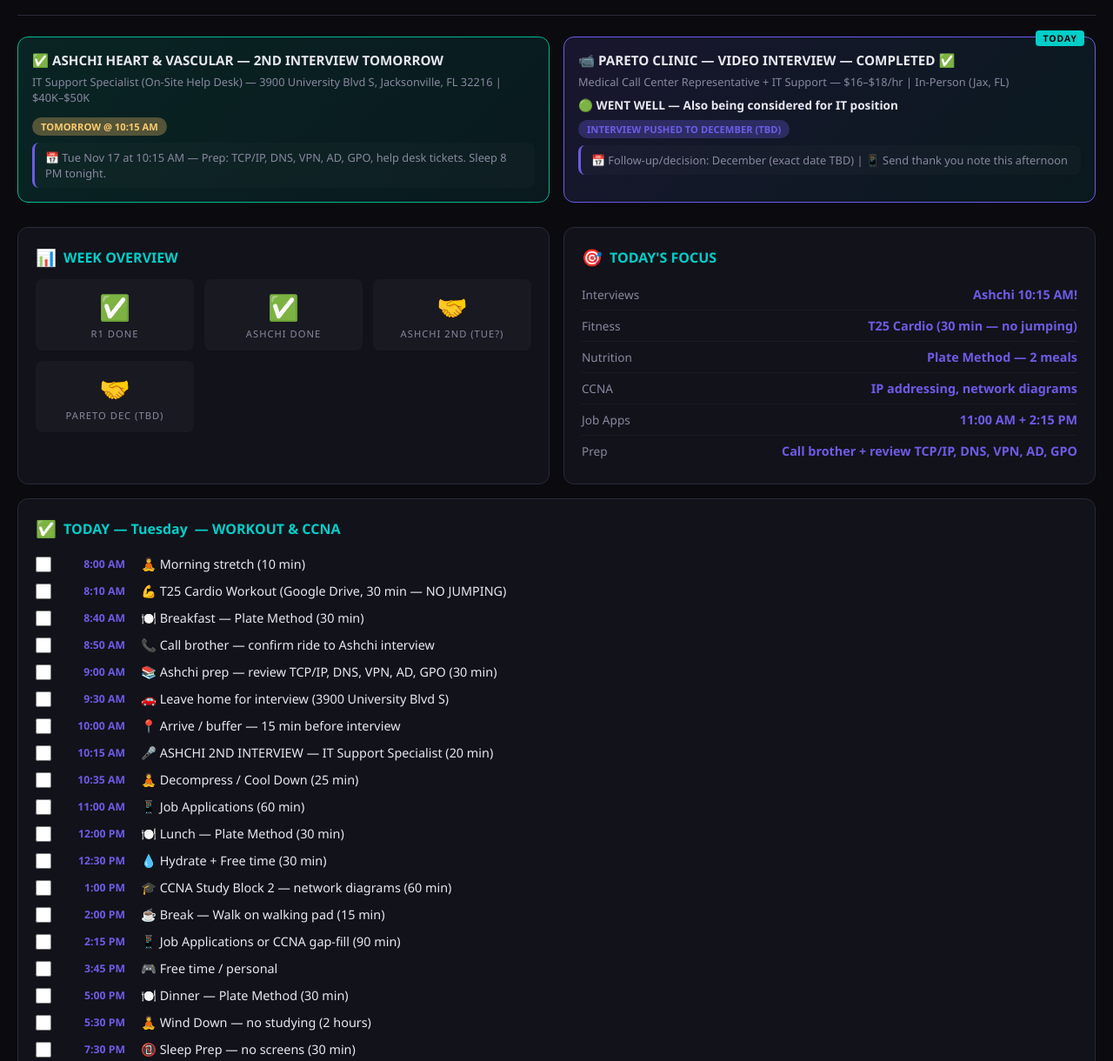
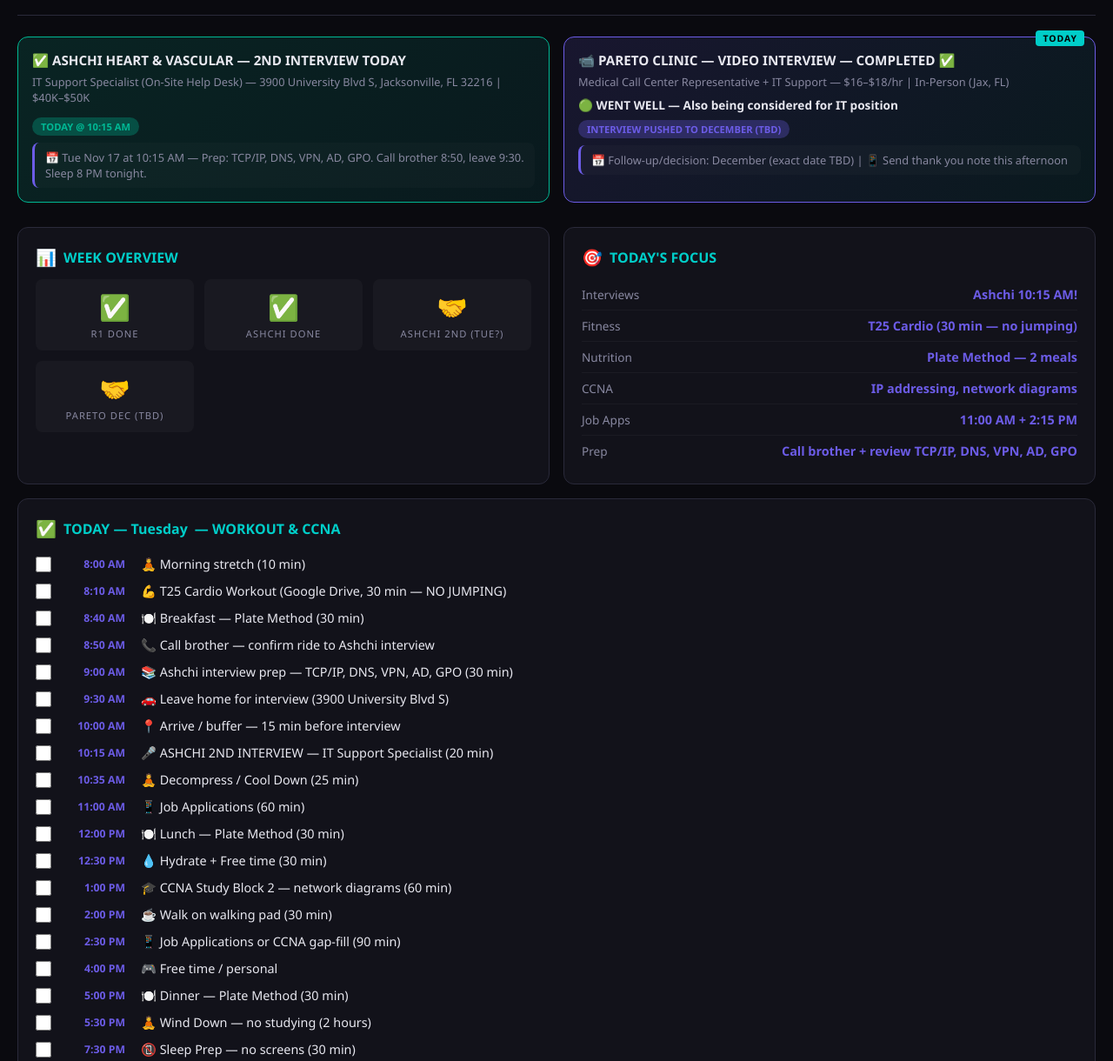
Before and after one commit to dgwinimprove/dashboard, a plain HTML site: page index.html in a window 1280 px wide. Shown: the part 80-1300 px from the top of the page at 87% size. Drawn offline with Linux system fonts and the light colour scheme.

Commit message:
Daily sync: Tue Nov 17 — Ashchi interview day, correct times, CCNA schedule update

```diff
--- a/index.html
+++ b/index.html
@@ -102,10 +102,10 @@ body{font-family:'Segoe UI',system-ui,-apple-system,sans-serif;background:var(--
 <div class="grid">
 
 <div class="interview-card" style="border-color:var(--success);background:linear-gradient(135deg,rgba(0,184,148,.15),rgba(0,206,201,.08))">
-<h3>✅ ASHCHI HEART & VASCULAR — 2ND INTERVIEW TOMORROW</h3>
+<h3>✅ ASHCHI HEART & VASCULAR — 2ND INTERVIEW TODAY</h3>
 <div class="meta">IT Support Specialist (On-Site Help Desk) — 3900 University Blvd S, Jacksonville, FL 32216 | $40K–$50K</div>
-<div class="status" style="display:inline-block;padding:3px 10px;border-radius:20px;font-size:.7em;font-weight:700;background:rgba(253,203,110,.3);color:var(--warning);margin-top:6px">TOMORROW @ 10:15 AM</div>
-<div class="note" style="margin-top:8px">📅 Tue Nov 17 at 10:15 AM — Prep: TCP/IP, DNS, VPN, AD, GPO, help desk tickets. Sleep 8 PM tonight.</div>
+<div class="status" style="display:inline-block;padding:3px 10px;border-radius:20px;font-size:.7em;font-weight:700;background:rgba(0,184,148,.3);color:var(--success);margin-top:6px">TODAY @ 10:15 AM</div>
+<div class="note" style="margin-top:8px">📅 Tue Nov 17 at 10:15 AM — Prep: TCP/IP, DNS, VPN, AD, GPO. Call brother 8:50, leave 9:30. Sleep 8 PM tonight.</div>
 </div>
 
 <!-- Cook — REMOVED (looking forward) -->
@@ -207,7 +207,7 @@ Send a thank-you follow-up email to Pareto while waiting for the December date:
 <div class="grid">
 <div class="card full-width">
 <h2><span class="icon">🎓</span> CCNA 200-301 — 12-WEEK ROADMAP TO JANUARY</h2>
-<div style="font-size:.8em;color:var(--muted);margin-bottom:8px">Target: Pass exam by Jan 31, 2027 | Started: Nov 10 | Current: Week 2 — Mon Nov 16</div>
+<div style="font-size:.8em;color:var(--muted);margin-bottom:8px">Target: Pass exam by Jan 31, 2027 | Started: Nov 10 | Current: Week 2 — Tue Nov 17</div>
 
 <!-- Domain progress bars -->
 <div style="margin-bottom:12px">
@@ -239,12 +239,8 @@ Send a thank-you follow-up email to Pareto while waiting for the December date:
 <!-- Weekly breakdown -->
 <div style="font-size:.85em;color:var(--accent2);font-weight:600;margin-bottom:8px">📅 THIS WEEK'S PLAN:</div>
 
-<div class="milestone" style="border-left:4px solid var(--accent2);font-weight:700;overflow:visible"><span class="week">Mon Nov 16</span> 🔵 TODAY — Week 2 START — Ethernet, IP addressing, subnetting, network diagrams, copper cabling + Dumbbell Workout</div>
-<div class="milestone" style="opacity:.5;text-decoration:line-through;overflow:visible"><span class="week">Sun Nov 15</span> ✅ DONE — Review Week 1 + Week 2 preview videos. Packet Tracer lab practice.</div>
-<div class="milestone" style="opacity:.5;text-decoration:line-through;overflow:visible"><span class="week">Sat Nov 14</span> ✅ DONE — CCNA Block 4: Switch Ports, CAM Tables, CDP, LLDP</div>
-<div class="milestone" style="opacity:.5;text-decoration:line-through;overflow:visible"><span class="week">Fri Nov 13</span> ✅ DONE — CCNA Block 3: Fiber Optics, Cables, MAC addresses, Switches</div>
-<div class="milestone" style="overflow:visible"><span class="week">Tue Nov 17</span> 📹 ASHCHI 2ND INTERVIEW (TBD) + T25 Cardio + CCNA IP addressing, network diagrams</div>
-<div class="milestone" style="overflow:visible"><span class="week">Wed Nov 18</span> 💪 Dumbbell Full Body + CCNA prep on off-hours</div>
+<div class="milestone" style="opacity:.5;text-decoration:line-through;overflow:visible"><span class="week">Mon Nov 16</span> ✅ DONE — Week 2 START — Ethernet, IP addressing, subnetting, network diagrams, copper cabling + Dumbbell Workout</div>
+<div class="milestone" style="border-left:4px solid var(--accent2);font-weight:700;overflow:visible"><span class="week">Tue Nov 17</span> 🟢 TODAY — Ashchi 2nd Interview (10:15 AM) + CCNA network diagrams + T25 Cardio</div>
 <div class="milestone" style="overflow:visible"><span class="week">Sat Nov 22</span> 🧪 Weekly review — weak areas, practice tests, lab exercises</div>
 </div>
 
@@ -255,7 +251,7 @@ Send a thank-you follow-up email to Pareto while waiting for the December date:
 🔑 <strong>Key rule:</strong> Subnetting practice EVERY day until automatic. This is the #1 skill tested.<br>
 🖥️ <strong>Lab goal:</strong> 8–10 hours per week minimum. Use Packet Tracer for hands-on practice.<br>
 📊 <strong>Candidates who lab 8+ hrs/week pass at 78%. Those who skip labs pass at 39%.</strong><br>
-💡 <strong>Tonight (Tue Nov 17):</strong> Ashchi 2nd Interview at 10:15 AM. Prep: TCP/IP, DNS, VPN, AD, GPO. CCNA: 9:10 AM (50 min) + 1:00 PM (60 min). Job apps: 11:00 AM + 2:30 PM. Sleep: 8 PM. Week 2 begins.
+💡 <strong>Tonight (Tue Nov 17):</strong> Ashchi 2nd Interview at 10:15 AM. Prep: TCP/IP, DNS, VPN, AD, GPO. CCNA: 1:00 PM (60 min). Job apps: 11:00 AM + 2:30 PM. Sleep: 8 PM.
 </div>
 </div>
 </div>
@@ -401,9 +397,9 @@ const schedules = {
       {time:'12:00 PM',task:'🍽️ Lunch — Plate Method (30 min)'},
       {time:'12:30 PM',task:'💧 Hydrate + Free time (30 min)'},
       {time:'1:00 PM',task:'🎓 CCNA Study Block 3 — copper cabling, MAC addresses (60 min)'},
-      {time:'2:00 PM',task:'☕ Break — Walk on walking pad (15 min)'},
-      {time:'2:15 PM',task:'📱 Job Applications or CCNA gap-fill (90 min)'},
-      {time:'3:45 PM',task:'🎮 Free time / personal'},
+      {time:'2:00 PM',task:'☕ Walk on walking pad (30 min)'},
+      {time:'2:30 PM',task:'📱 Job Applications or CCNA gap-fill (90 min)'},
+      {time:'4:00 PM',task:'🎮 Free time / personal'},
       {time:'5:00 PM',task:'🍽️ Dinner — Plate Method (30 min)'},
       {time:'5:30 PM',task:'🧘 Wind Down — no studying (2 hours)'},
       {time:'7:30 PM',task:'📵 Sleep Prep — no screens (30 min)'},
@@ -425,7 +421,7 @@ const schedules = {
       {time:'8:10 AM',task:'💪 T25 Cardio Workout (Google Drive, 30 min — NO JUMPING)'},
       {time:'8:40 AM',task:'🍽️ Breakfast — Plate Method (30 min)'},
       {time:'8:50 AM',task:'📞 Call brother — confirm ride to Ashchi interview'},
-      {time:'9:00 AM',task:'📚 Ashchi prep — review TCP/IP, DNS, VPN, AD, GPO (30 min)'},
+      {time:'9:00 AM',task:'📚 Ashchi interview prep — TCP/IP, DNS, VPN, AD, GPO (30 min)'},
       {time:'9:30 AM',task:'🚗 Leave home for interview (3900 University Blvd S)'},
       {time:'10:00 AM',task:'📍 Arrive / buffer — 15 min before interview'},
       {time:'10:15 AM',task:'🎤 ASHCHI 2ND INTERVIEW — IT Support Specialist (20 min)'},
@@ -434,9 +430,9 @@ const schedules = {
       {time:'12:00 PM',task:'🍽️ Lunch — Plate Method (30 min)'},
       {time:'12:30 PM',task:'💧 Hydrate + Free time (30 min)'},
       {time:'1:00 PM',task:'🎓 CCNA Study Block 2 — network diagrams (60 min)'},
-      {time:'2:00 PM',task:'☕ Break — Walk on walking pad (15 min)'},
-      {time:'2:15 PM',task:'📱 Job Applications or CCNA gap-fill (90 min)'},
-      {time:'3:45 PM',task:'🎮 Free time / personal'},
+      {time:'2:00 PM',task:'☕ Walk on walking pad (30 min)'},
+      {time:'2:30 PM',task:'📱 Job Applications or CCNA gap-fill (90 min)'},
+      {time:'4:00 PM',task:'🎮 Free time / personal'},
       {time:'5:00 PM',task:'🍽️ Dinner — Plate Method (30 min)'},
       {time:'5:30 PM',task:'🧘 Wind Down — no studying (2 hours)'},
       {time:'7:30 PM',task:'📵 Sleep Prep — no screens (30 min)'},
@@ -463,9 +459,9 @@ const schedules = {
       {time:'12:00 PM',task:'🍽️ Lunch — Plate Method (30 min)'},
       {time:'12:30 PM',task:'💧 Hydrate + Free time (30 min)'},
       {time:'1:00 PM',task:'🎓 CCNA Study Block 3 — MAC addresses, switches (60 min)'},
-      {time:'2:00 PM',task:'☕ Break — Walk on walking pad (15 min)'},
-      {time:'2:15 PM',task:'📱 Job Applications or CCNA gap-fill (90 min)'},
-      {time:'3:45 PM',task:'🎮 Free time / personal'},
+      {time:'2:00 PM',task:'☕ Walk on walking pad (30 min)'},
+      {time:'2:30 PM',task:'📱 Job Applications or CCNA gap-fill (90 min)'},
+      {time:'4:00 PM',task:'🎮 Free time / personal'},
       {time:'5:00 PM',task:'🍽️ Dinner — Plate Method (30 min)'},
       {time:'5:30 PM',task:'🧘 Wind Down — no studying (2 hours)'},
       {time:'7:30 PM',task:'📵 Sleep Prep — no screens (30 min)'},
@@ -492,9 +488,9 @@ const schedules = {
       {time:'12:00 PM',task:'🍽️ Lunch — Plate Method (30 min)'},
       {time:'12:30 PM',task:'💧 Hydrate + Free time (30 min)'},
       {time:'1:00 PM',task:'🎓 CCNA Study Block 3 — Packet Tracer lab (60 min)'},
-      {time:'2:00 PM',task:'☕ Break — Walk on walking pad (15 min)'},
-      {time:'2:15 PM',task:'📱 Job Applications or CCNA gap-fill (90 min)'},
-      {time:'3:45 PM',task:'🎮 Free time / personal'},
+      {time:'2:00 PM',task:'☕ Walk on walking pad (30 min)'},
+      {time:'2:30 PM',task:'📱 Job Applications or CCNA gap-fill (90 min)'},
+      {time:'4:00 PM',task:'🎮 Free time / personal'},
       {time:'5:00 PM',task:'🍽️ Dinner — Plate Method (30 min)'},
       {time:'5:30 PM',task:'🧘 Wind Down — no studying (2 hours)'},
       {time:'7:30 PM',task:'📵 Sleep Prep — no screens (30 min)'},
@@ -521,9 +517,9 @@ const schedules = {
       {time:'12:00 PM',task:'🍽️ Lunch — Plate Method (30 min)'},
       {time:'12:30 PM',task:'💧 Hydrate + Free time (30 min)'},
       {time:'1:00 PM',task:'🎓 CCNA Study Block 3 — review (60 min)'},
-      {time:'2:00 PM',task:'☕ Break — Walk on walking pad (15 min)'},
-      {time:'2:15 PM',task:'📱 Job Applications or CCNA gap-fill (90 min)'},
-      {time:'3:45 PM',task:'🎮 Free time / personal'},
+      {time:'2:00 PM',task:'☕ Walk on walking pad (30 min)'},
+      {time:'2:30 PM',task:'📱 Job Applications or CCNA gap-fill (90 min)'},
+      {time:'4:00 PM',task:'🎮 Free time / personal'},
       {time:'5:00 PM',task:'🍽️ Dinner — Plate Method (30 min)'},
       {time:'5:30 PM',task:'🧘 Wind Down — no studying (2 hours)'},
       {time:'7:30 PM',task:'📵 Sleep Prep — no screens (30 min)'},
```
